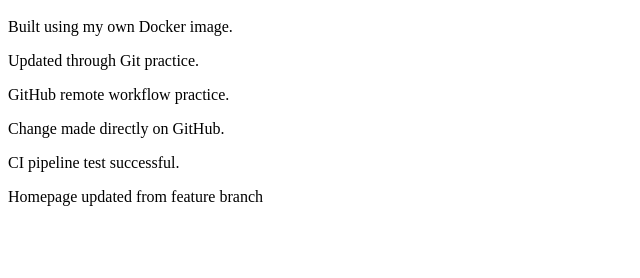
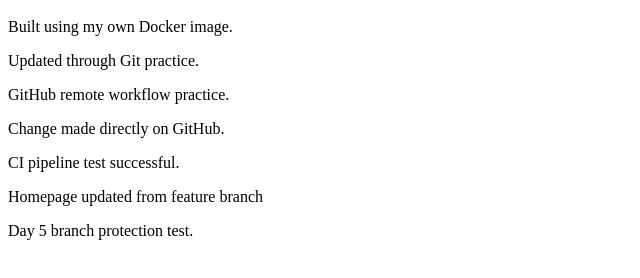
Before and after one commit to shreyasjakkula/docker-nginx-app, a plain HTML site: page index.html in a window 1280 px wide. Shown: the part 48-326 px from the top of the page, without its empty margins (0-640 px from the left). Drawn offline with Linux system fonts and the light colour scheme.

Commit message:
Test Branch Protection and PR CI

```diff
--- a/index.html
+++ b/index.html
@@ -5,3 +5,4 @@
 <p>Change made directly on GitHub.</p>
 <p>CI pipeline test successful.</p>
 <p>Homepage updated from feature branch</p>
+<p>Day 5 branch protection test.</p>
```
Also changed, not shown: 1 other file.
